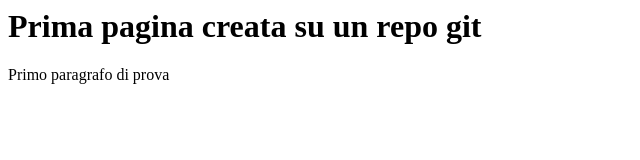
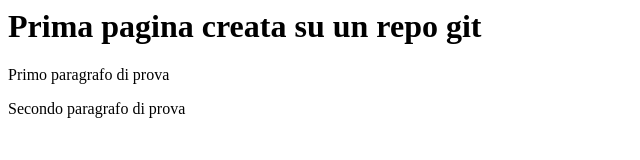
Before and after one commit to filippodemarchi99/git-test-iot, a plain HTML site: page index.html in a window 1280 px wide. Shown: the whole page, without its empty margins (0-640 px from the left). Drawn offline with Linux system fonts and the light colour scheme.

Commit message:
Aggiunta secondo paragrafo

```diff
--- a/index.html
+++ b/index.html
@@ -2,5 +2,6 @@
 <body>
 <h1>Prima pagina creata su un repo git</h1>
 <p>Primo paragrafo di prova</p>
+<p>Secondo paragrafo di prova</p>
 </body>
 </html>
```
